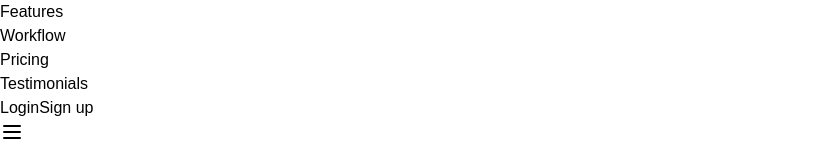
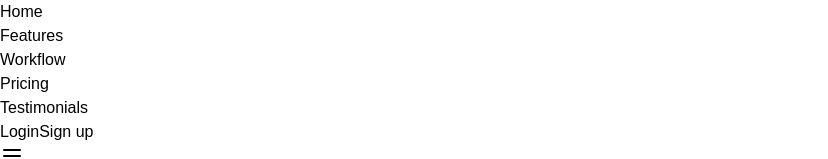
Before and after one commit to shabinfrancis/Sem5-project, a React (Vite) app: page / in a window 1280 px wide. Shown: the top 159 px of the page, without its empty margins (0-828 px from the left). Built offline with nearby package versions, Linux system fonts and the light colour scheme; a web font is replaced by a local one.

Commit message:
Added Home.jsx

```diff
--- /dev/null
+++ b/src/components/Home.jsx
@@ -0,0 +1,9 @@
+import React from 'react'
+
+const Home = () => {
+  return (
+    <div></div>
+  )
+}
+
+export default Home
--- a/src/components/Navbar.jsx
+++ b/src/components/Navbar.jsx
@@ -1,10 +1,22 @@
 import React from 'react'
 import logo from "../assets/image1.png";
-import { navItems } from '../constants'
+import Home from './Home';
+import Features from './Features';
+import Working from './Working';
+import Testimonials from './Testimonials';
+import Pricing from './Pricing';
+// import { navItems } from '../constants'
 import { Menu, X } from 'lucide-react';
 import { useState } from 'react';
 
 const Navbar = () => {
+    const navItems = [
+        { label: "Home", href: "/", element: <Home /> },
+        { label: "Features", href: "/features", element: <Features /> },
+        { label: "Workflow", href: "/working", element: <Working /> },
+        { label: "Pricing", href: "/pricing", element: <Pricing /> },
+        { label: "Testimonials", href: "/testimonials", element: <Testimonials /> },
+    ];
     const [drawerOpen, setDrawerOpen] = useState(false);
 
     const toggleNavbar = () => {
--- a/src/components/Testimonials.jsx
+++ b/src/components/Testimonials.jsx
@@ -1,8 +1,10 @@
-import React from 'react'
+import React from 'react';
 
 const Testimonials = () => {
   return (
-    <div>Testimonials</div>
+    <>
+      <div>Testimonials</div>
+    </>
   )
 }
 
--- a/src/constants/index.jsx
+++ b/src/constants/index.jsx
@@ -4,10 +4,10 @@ import { Fingerprint } from "lucide-react";
 import { ShieldHalf } from "lucide-react";
 import { PlugZap } from "lucide-react";
 import { GlobeLock } from "lucide-react";
-import Features from "../components/Features";
-import Working from "../components/Working";
-import Pricing from "../components/Pricing";
-import Testimonials from "../components/Testimonials";
+// import Features from "../components/Features";
+// import Working from "../components/Working";
+// import Pricing from "../components/Pricing";
+// import Testimonials from "../components/Testimonials";
 
 // import user1 from "../assets/profile-pictures/user1.jpg";
 // import user2 from "../assets/profile-pictures/user2.jpg";
@@ -16,12 +16,12 @@ import Testimonials from "../components/Testimonials";
 // import user5 from "../assets/profile-pictures/user5.jpg";
 // import user6 from "../assets/profile-pictures/user6.jpg";
 
-export const navItems = [
-  { label: "Features", href: "/features", element: <Features /> },
-  { label: "Workflow", href: "/working", element: <Working /> },
-  { label: "Pricing", href: "/pricing",  element: <Pricing /> },
-  { label: "Testimonials", href: "/testimonials", element: <Testimonials /> },
-];
+// export const navItems = [
+//   { label: "Features", href: "/features", element: <Features /> },
+//   { label: "Workflow", href: "/working", element: <Working /> },
+//   { label: "Pricing", href: "/pricing",  element: <Pricing /> },
+//   { label: "Testimonials", href: "/testimonials", element: <Testimonials /> },
+// ];
 
 export const testimonials = [
   {
```
